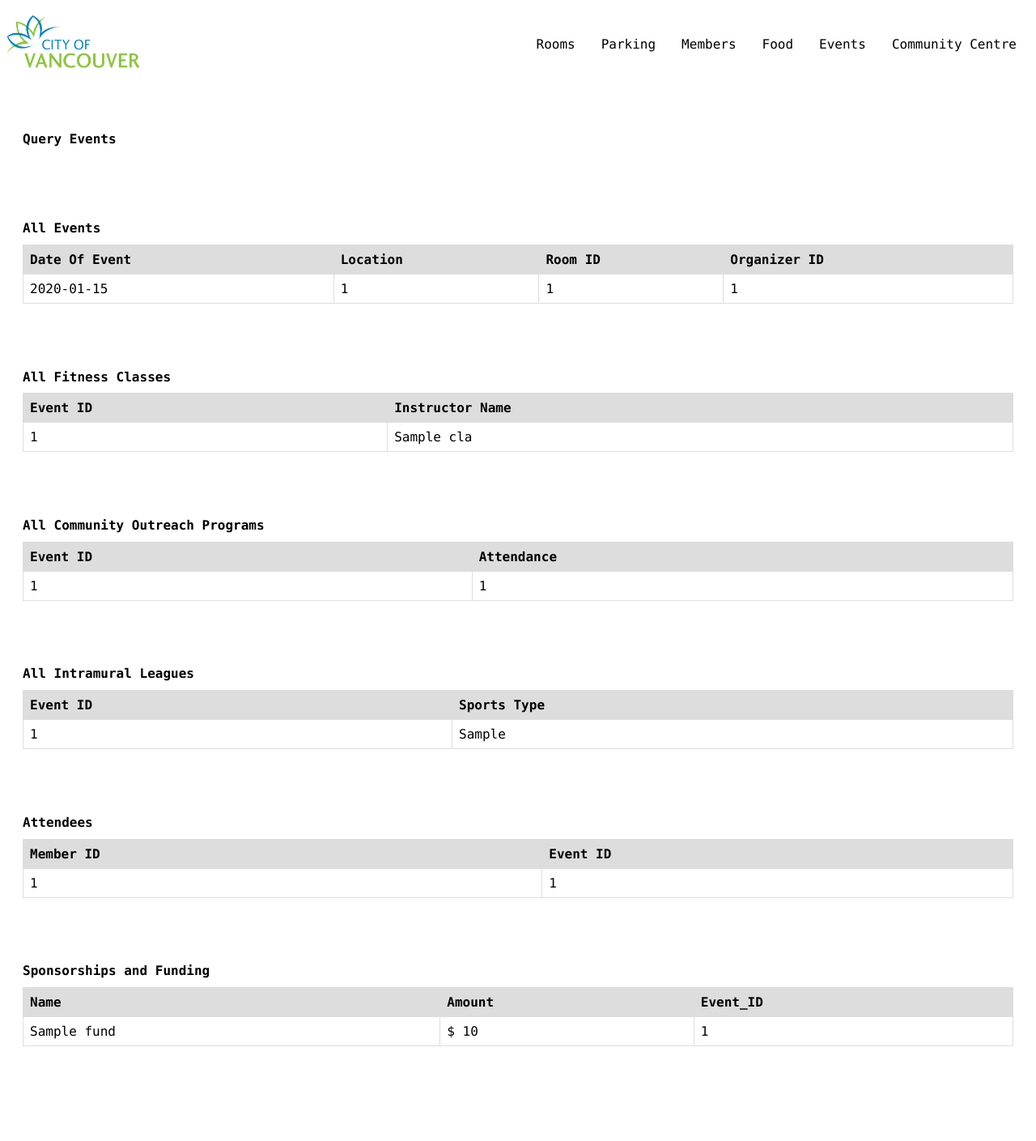
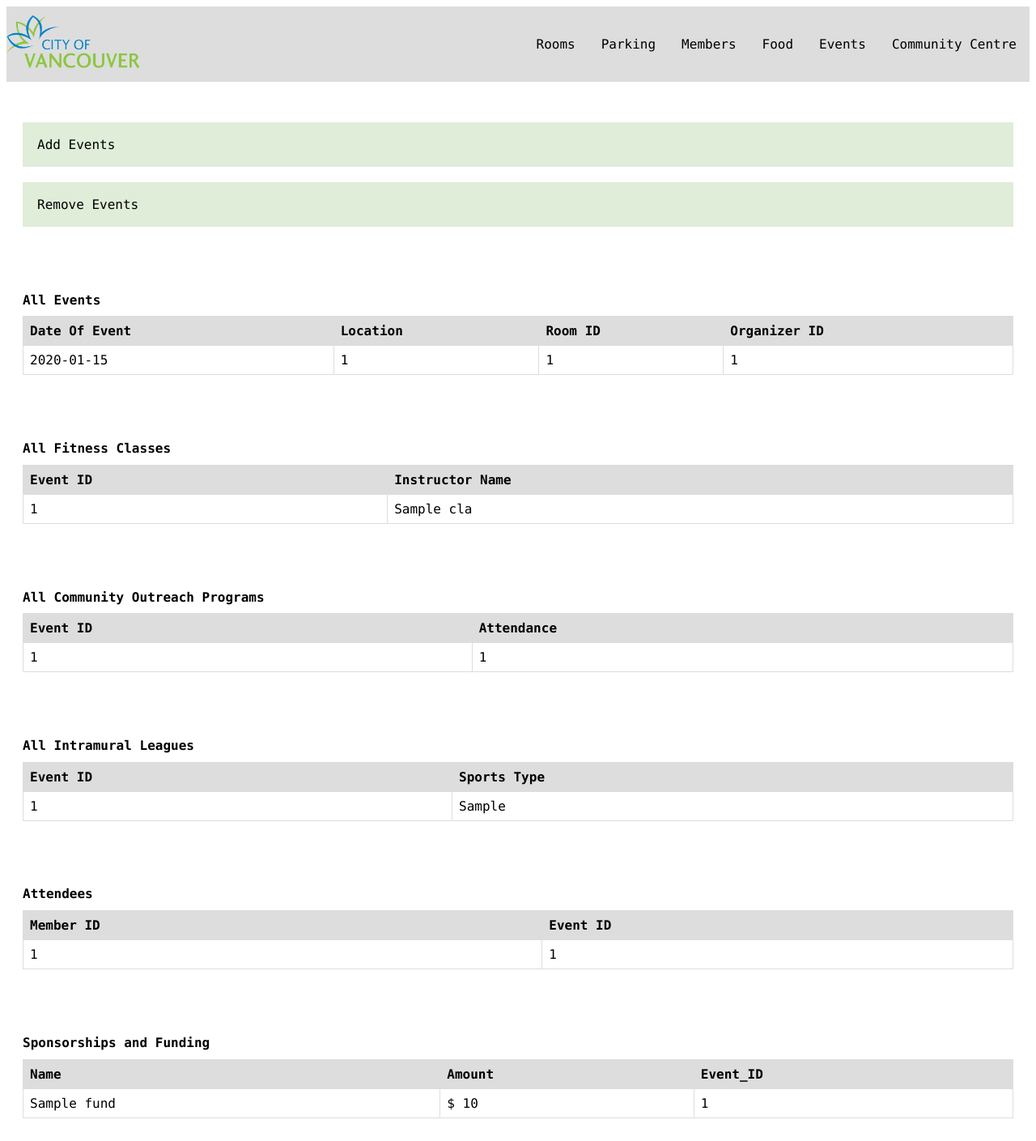
Before and after one commit to DavidCai1246/Community-Centre-SQL-Project, a PHP site: page /events.php in a window 1280 px wide. Shown: the whole page at 81% size. Before the commit the page ends 1292 px from the top, so only its background shows below. Run offline with PHP 8.4, Linux system fonts and the light colour scheme; tables that the repository leaves empty hold one stand-in row (values such as "Sample post").

Commit message:
Formatting for user input, starting on php functions

```diff
--- a/css/style.css
+++ b/css/style.css
@@ -12,7 +12,7 @@
     margin: 0;
     padding: 0;
     overflow: hidden;
-    background-color: rgb(255, 255, 255);
+    background-color: #dddddd;
   }
 
   li {
@@ -21,7 +21,7 @@
 
   li a {
     display: block;
-    color: white;
+    color: #dddddd;
     text-align: center;
     padding: 37px 16px;
     text-decoration: none;
--- a/events.php
+++ b/events.php
@@ -1,7 +1,33 @@
 <html>
 <head>
 <link rel="stylesheet" href="css/style.css">
+<style>
+.collapsible {
+  background-color: rgba(98, 167, 68, 0.2);
+  color: white;
+  cursor: pointer;
+  padding: 18px;
+  width: 100%;
+  border: none;
+  text-align: left;
+  outline: none;
+  font-size: 15px;
+}
+
+.active, .collapsible:hover {
+  background-color: rgba(98, 167, 68, 0.4);
+}
+
+.content {
+  padding: 0 18px;
+  max-height: 0;
+  overflow: hidden;
+  transition: max-height 0.2s ease-out;
+  background-color: #f1f1f1;
+}
+</style>
 </head>
+<body>
 
 <!-- NAVBAR-->
 <ul>
@@ -14,11 +40,70 @@
     <li><a href="rooms.php">Rooms</a></li>
 </ul>
 
-<!-- THIS IS WHERE ALL OUR FUNCTIONALITY WILL GO, THIS IS OUR BODY-->
+<!-- THIS IS WHERE ALL OUR FUNCTIONALITY WILL BE VIEWED -->
 <div style="padding:20px;margin-top:30px;background-color:#ffffff;">
-    <h1> Query Events </h1>
+
+    <button type="button" class="collapsible">Add Events</button>
+    <div class="content">
+        <form method="POST" action="events.php"> <!--refresh page when submitted-->
+            <input type="hidden" id="insertQueryRequest" name="insertQueryRequest">
+            <table><tr>
+                <td> Date Of Event </td>
+                <td> Location </td>
+                <td> Room ID </td>
+                <td> Organizer ID </td>
+            </tr>
+            <tr>
+                <td> <input type="text" name="insName"> </td>
+                <td> <input type="text" name="insLocation"> </td>
+                <td> <input type="text" name="insRoomID"> </td>
+                <td> <input type="text" name="insOrganizerID"> </td>
+            </tr></table>
+
+            <input type="submit" value="submit" name="insertSubmit"></p>
+        </form>
+    </div>
+
+    <br>
+
+    <button type="button" class="collapsible">Remove Events</button>
+    <div class="content">
+        <form method="POST" action="events.php"> <!--refresh page when submitted-->
+            <input type="hidden" id="insertQueryRequest" name="insertQueryRequest">
+            <table><tr>
+                <td> Event ID </td>
+            </tr>
+            <tr>
+                <td> <input type="text" name="insName"> </td>
+            </tr></table>
+
+            <input type="submit" value="submit" name="insertSubmit"></p>
+        </form>
+    </div>
+
 </div>
 
+
+<!-- THIS IS WHERE ALL OUR PHP SCRIPT WILL GO -->
+<?php
+
+$conn = Null;
+
+function connect() {
+    global $conn;
+    $servername = "localhost";
+    $username = "root";
+    $password = "root";
+    $dbname = "community-centre";
+    // Create connection
+    $conn = new mysqli($servername, $username, $password, $dbname);
+    // Check connection
+    if ($conn->connect_error) {
+        die("Connection failed: " . $conn->connect_error);
+    }
+}
+
+?>
 
 <!-- MAIN TABLE -->
 <div style="padding:20px;margin-top:30px;background-color:#ffffff;">
@@ -275,5 +360,22 @@
 </div>
 
 
+<script>
+var coll = document.getElementsByClassName("collapsible");
+var i;
 
+for (i = 0; i < coll.length; i++) {
+  coll[i].addEventListener("click", function() {
+    this.classList.toggle("active");
+    var content = this.nextElementSibling;
+    if (content.style.maxHeight){
+      content.style.maxHeight = null;
+    } else {
+      content.style.maxHeight = content.scrollHeight + "px";
+    }
+  });
+}
+</script>
+
+</body>
 </html>
```
Also changed, not shown: index.php (+0 -19 lines).
